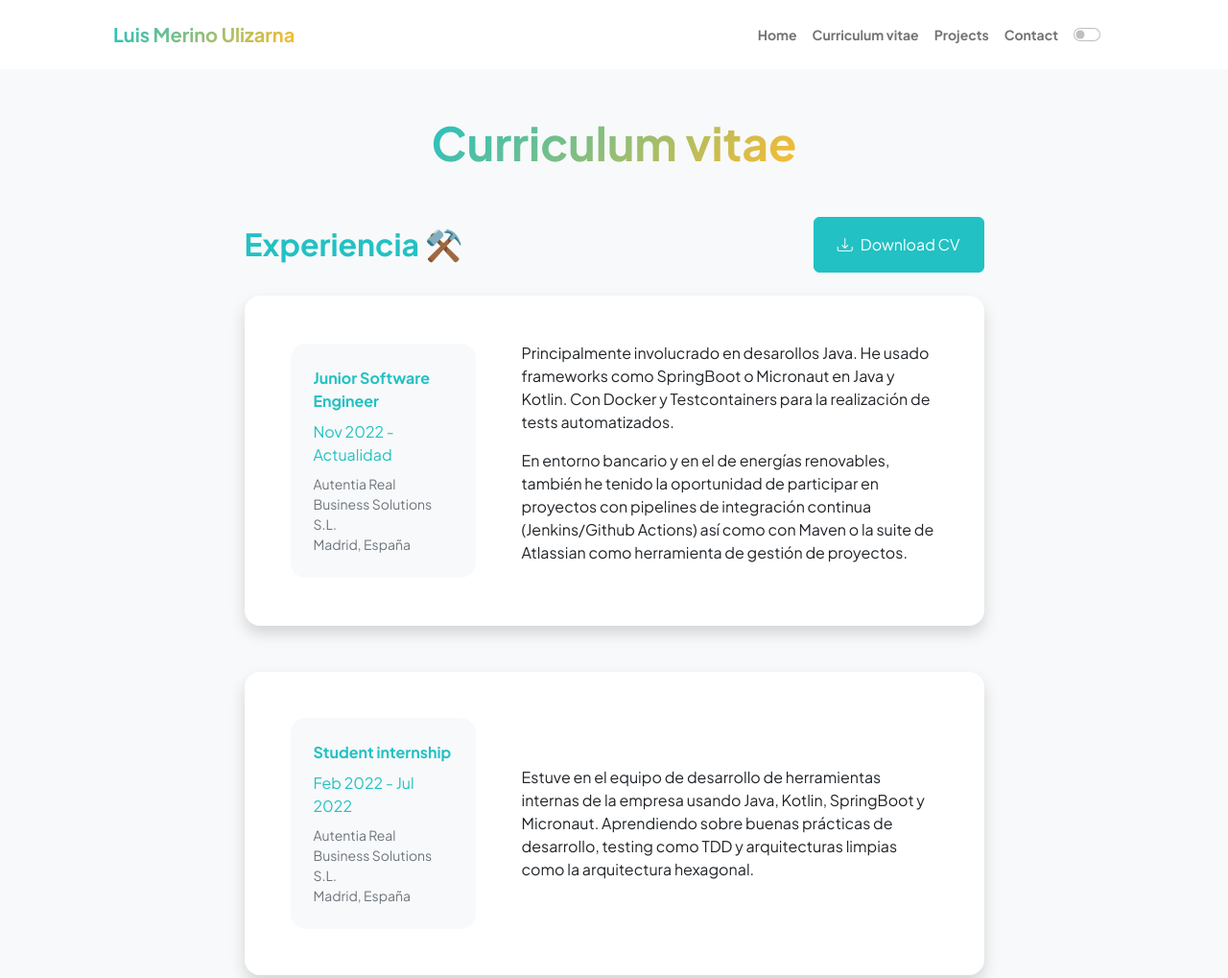
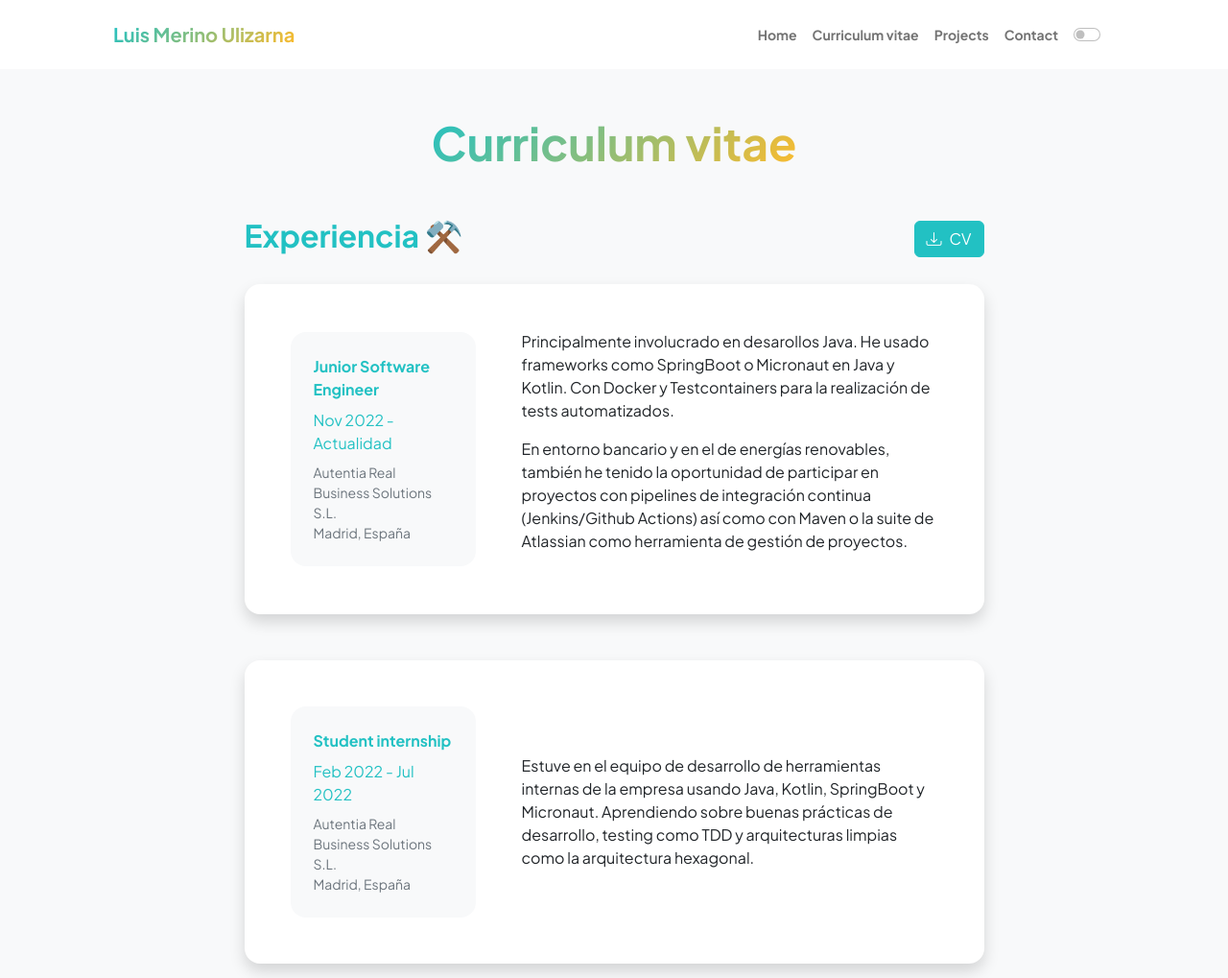
Before and after one commit to luismerinou/luismerinou.github.io, a website: page src/pug/resume.pug in a window 1280 px wide. Shown: the top 1019 px of the page at 96% size. Drawn offline with nearby package versions, Linux system fonts and the light colour scheme; files that its build step writes are made by us from their sources.

Commit message:
reformat CV button

```diff
--- a/src/pug/resume.pug
+++ b/src/pug/resume.pug
@@ -34,12 +34,12 @@ html(lang='en')
                         // Experience Section
                         section
                             .d-flex.align-items-center.justify-content-between.mb-4
-                                h2.text-primary.fw-bolder.mb-0 Experiencia ⚒️
+                                h2.text-primary.fw-bolder Experiencia ⚒️
                                 // Download resume button
                                 // Note: Set the link href target to a PDF file within your project
-                                a.btn.btn-primary.px-4.py-3(href='assets/CV-Luis-Merino-Ulizarna.pdf', style='color:white')
+                                a.btn.btn-primary(href='assets/CV-Luis-Merino-Ulizarna.pdf', style='color:white')
                                     .d-inline-block.bi.bi-download.me-2
-                                    | Download CV
+                                    |CV
 
                             // Experience Card 1
                             .card.shadow.border-0.rounded-4.mb-5
```
Also changed, not shown: dist/resume.html.
